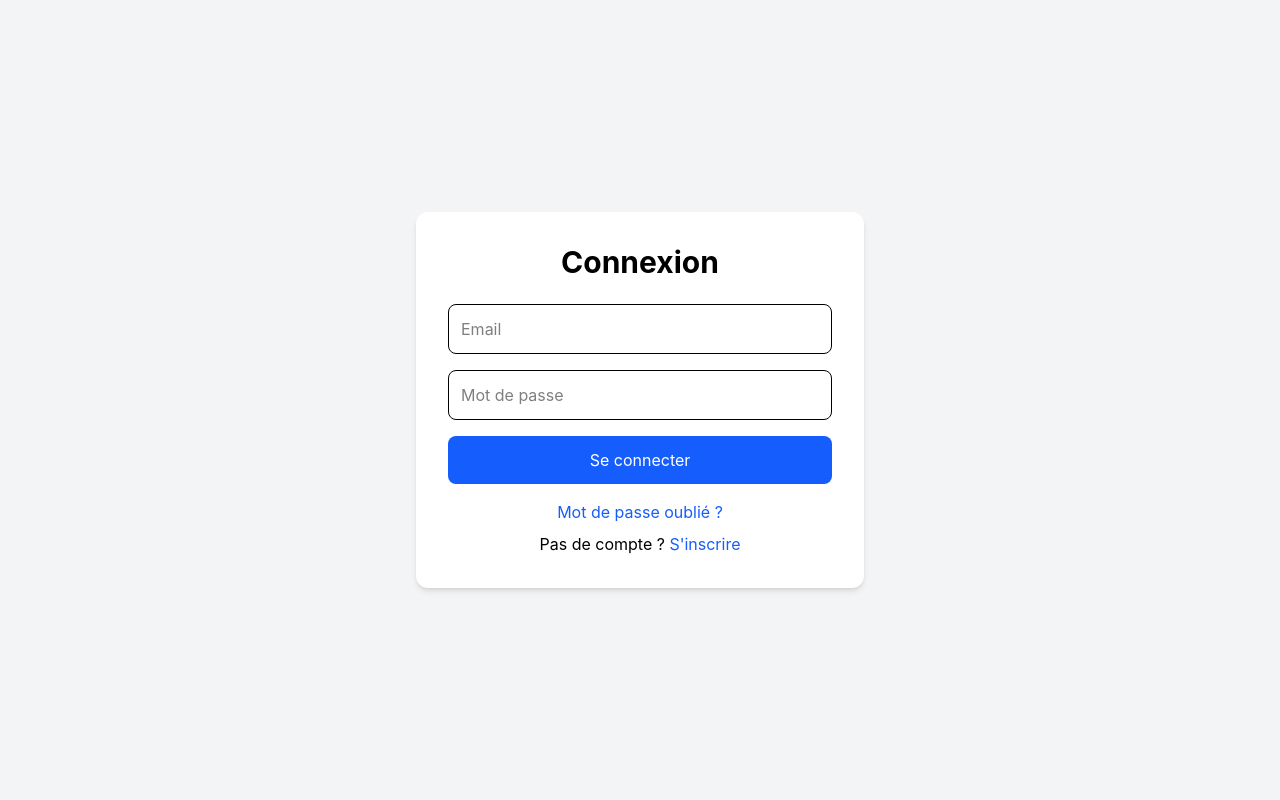
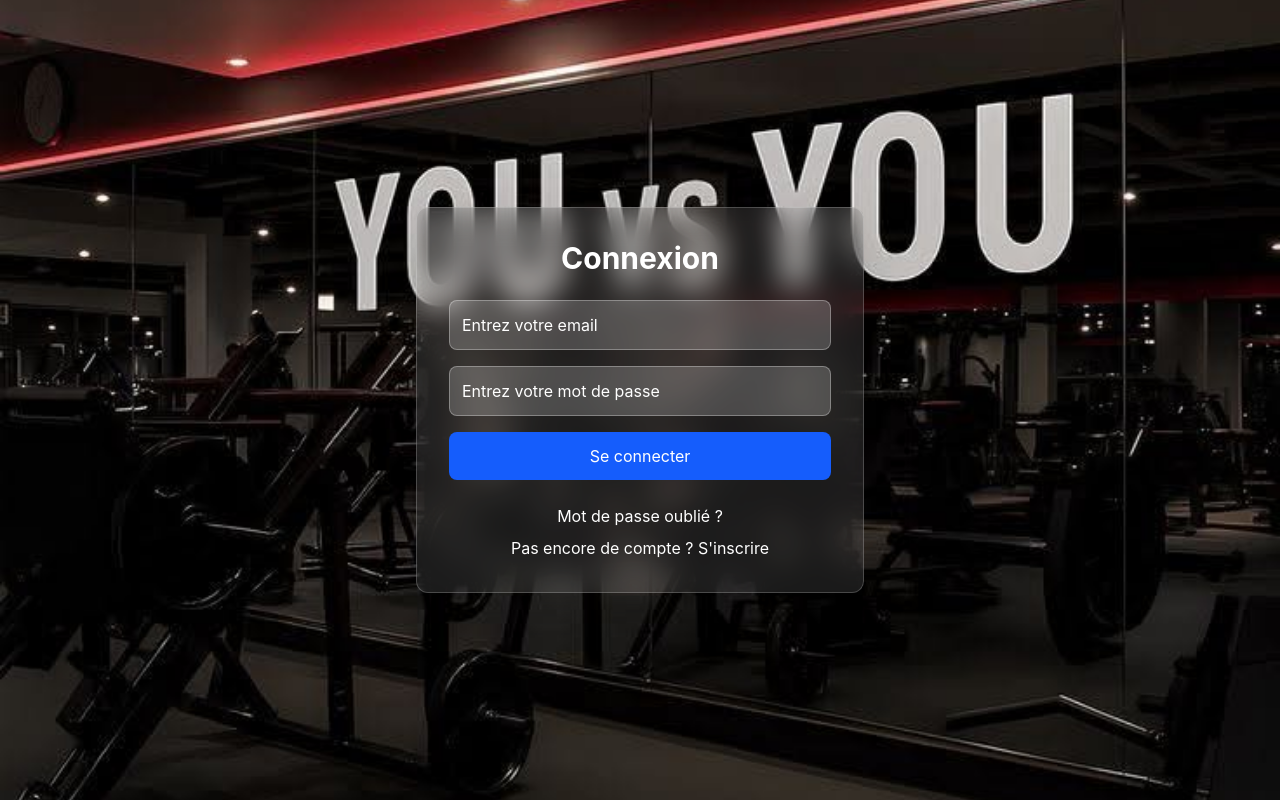
Before and after one commit to williamsedou0-hub/coach-sportif-app, a React (Vite) app: page /login in a window 1280 px wide. Built offline with nearby package versions, Linux system fonts and the light colour scheme.

Commit message:
Add transparent auth pages

```diff
--- a/src/pages/ForgotPassword.tsx
+++ b/src/pages/ForgotPassword.tsx
@@ -1,10 +1,14 @@
 import { Link } from "react-router-dom";
+import sport from "../assets/sport.png";
 
 export default function ForgotPassword() {
   return (
-    <div className="min-h-screen flex items-center justify-center bg-gray-100 px-4">
-      <div className="bg-white p-8 rounded-xl shadow-md w-full max-w-md">
-        <h1 className="text-3xl font-bold text-center mb-6">
+    <div
+      className="min-h-screen flex items-center justify-center px-4 bg-cover bg-center"
+      style={{ backgroundImage: `url(${sport})` }}
+    >
+      <div className="bg-white/10 backdrop-blur-lg p-8 rounded-xl shadow-2xl w-full max-w-md border border-white/20">
+        <h1 className="text-3xl font-bold text-center text-white mb-6">
           Mot de passe oublié
         </h1>
 
@@ -12,22 +16,19 @@ export default function ForgotPassword() {
           <input
             type="email"
             placeholder="Entrez votre email"
-            className="w-full border p-3 rounded-lg"
+            className="w-full p-3 rounded-lg bg-white/20 text-white placeholder-white border border-white/30"
           />
 
           <button
             type="submit"
-            className="w-full bg-blue-600 text-white p-3 rounded-lg"
+            className="w-full bg-blue-600 text-white p-3 rounded-lg hover:bg-blue-700"
           >
             Envoyer le lien
           </button>
         </form>
 
-        <div className="mt-6 text-center">
-          <Link
-            to="/login"
-            className="text-blue-600 hover:underline"
-          >
+        <div className="mt-6 text-center text-white">
+          <Link to="/login" className="hover:underline">
             Retour à la connexion
           </Link>
         </div>
--- a/src/pages/Login.tsx
+++ b/src/pages/Login.tsx
@@ -1,39 +1,48 @@
 import { Link } from "react-router-dom";
+import sport from "../assets/sport.png";
 
 export default function Login() {
   return (
-    <div className="min-h-screen flex items-center justify-center bg-gray-100 px-4">
-      <div className="bg-white p-8 rounded-xl shadow-md w-full max-w-md">
-        <h1 className="text-3xl font-bold text-center mb-6">Connexion</h1>
+    <div
+      className="min-h-screen flex items-center justify-center px-4 bg-cover bg-center"
+      style={{ backgroundImage: `url(${sport})` }}
+    >
+      <div className="bg-white/10 backdrop-blur-lg p-8 rounded-xl shadow-2xl w-full max-w-md border border-white/20">
+        <h1 className="text-3xl font-bold text-center text-white mb-6">
+          Connexion
+        </h1>
 
         <form className="space-y-4">
           <input
             type="email"
-            placeholder="Email"
-            className="w-full border p-3 rounded-lg"
+            placeholder="Entrez votre email"
+            className="w-full p-3 rounded-lg bg-white/20 text-white placeholder-white border border-white/30"
           />
 
           <input
             type="password"
-            placeholder="Mot de passe"
-            className="w-full border p-3 rounded-lg"
+            placeholder="Entrez votre mot de passe"
+            className="w-full p-3 rounded-lg bg-white/20 text-white placeholder-white border border-white/30"
           />
 
-          <button className="w-full bg-blue-600 text-white p-3 rounded-lg">
+          <button
+            type="submit"
+            className="w-full bg-blue-600 text-white p-3 rounded-lg hover:bg-blue-700"
+          >
             Se connecter
           </button>
         </form>
 
-        <div className="mt-4 text-center space-y-2">
-          <p>
-            <Link to="/forgot-password" className="text-blue-600">
+        <div className="mt-6 text-center text-white">
+          <p className="mb-2">
+            <Link to="/forgot-password" className="hover:underline">
               Mot de passe oublié ?
             </Link>
           </p>
 
           <p>
-            Pas de compte ?{" "}
-            <Link to="/register" className="text-blue-600">
+            Pas encore de compte ?{" "}
+            <Link to="/register" className="hover:underline">
               S'inscrire
             </Link>
           </p>
--- a/src/pages/Register.tsx
+++ b/src/pages/Register.tsx
@@ -1,10 +1,14 @@
 import { Link } from "react-router-dom";
+import sport from "../assets/sport.png";
 
 export default function Register() {
   return (
-    <div className="min-h-screen flex items-center justify-center bg-gray-100 px-4">
-      <div className="bg-white p-8 rounded-xl shadow-md w-full max-w-md">
-        <h1 className="text-3xl font-bold text-center mb-6">
+    <div
+      className="min-h-screen flex items-center justify-center px-4 bg-cover bg-center"
+      style={{ backgroundImage: `url(${sport})` }}
+    >
+      <div className="bg-white/10 backdrop-blur-lg p-8 rounded-xl shadow-2xl w-full max-w-md border border-white/20">
+        <h1 className="text-3xl font-bold text-center text-white mb-6">
           Inscription
         </h1>
 
@@ -12,42 +16,39 @@ export default function Register() {
           <input
             type="text"
             placeholder="Nom complet"
-            className="w-full border p-3 rounded-lg"
+            className="w-full p-3 rounded-lg bg-white/20 text-white placeholder-white border border-white/30"
           />
 
           <input
             type="email"
             placeholder="Email"
-            className="w-full border p-3 rounded-lg"
+            className="w-full p-3 rounded-lg bg-white/20 text-white placeholder-white border border-white/30"
           />
 
           <input
             type="password"
             placeholder="Mot de passe"
-            className="w-full border p-3 rounded-lg"
+            className="w-full p-3 rounded-lg bg-white/20 text-white placeholder-white border border-white/30"
           />
 
           <input
             type="password"
             placeholder="Confirmer le mot de passe"
-            className="w-full border p-3 rounded-lg"
+            className="w-full p-3 rounded-lg bg-white/20 text-white placeholder-white border border-white/30"
           />
 
           <button
             type="submit"
-            className="w-full bg-green-600 text-white p-3 rounded-lg"
+            className="w-full bg-green-600 text-white p-3 rounded-lg hover:bg-green-700"
           >
             S'inscrire
           </button>
         </form>
 
-        <div className="mt-6 text-center">
+        <div className="mt-6 text-center text-white">
           <p>
             Déjà un compte ?{" "}
-            <Link
-              to="/login"
-              className="text-blue-600 hover:underline"
-            >
+            <Link to="/login" className="hover:underline">
               Se connecter
             </Link>
           </p>
```
Also changed, not shown: src/assets/sport.png (added).
